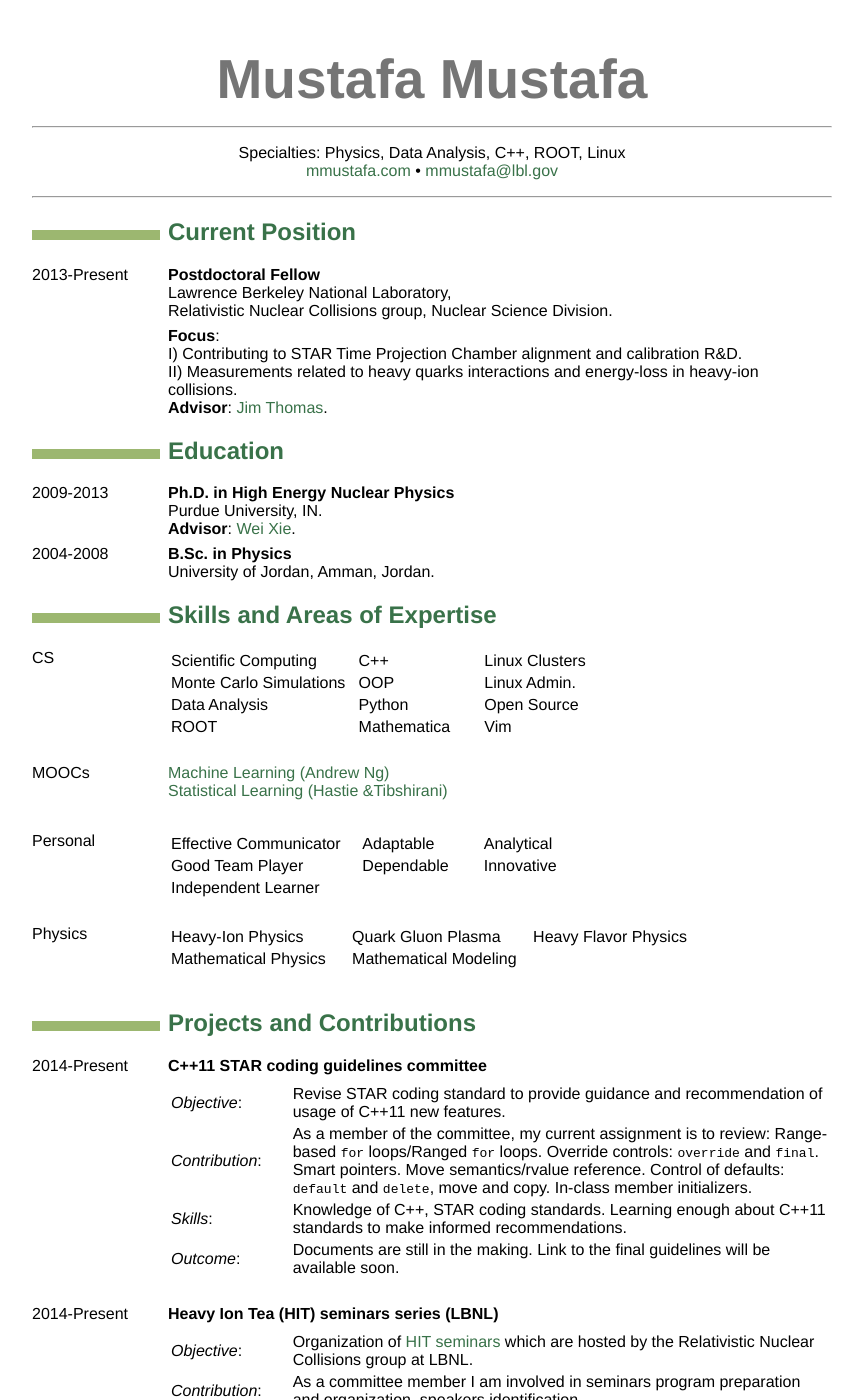
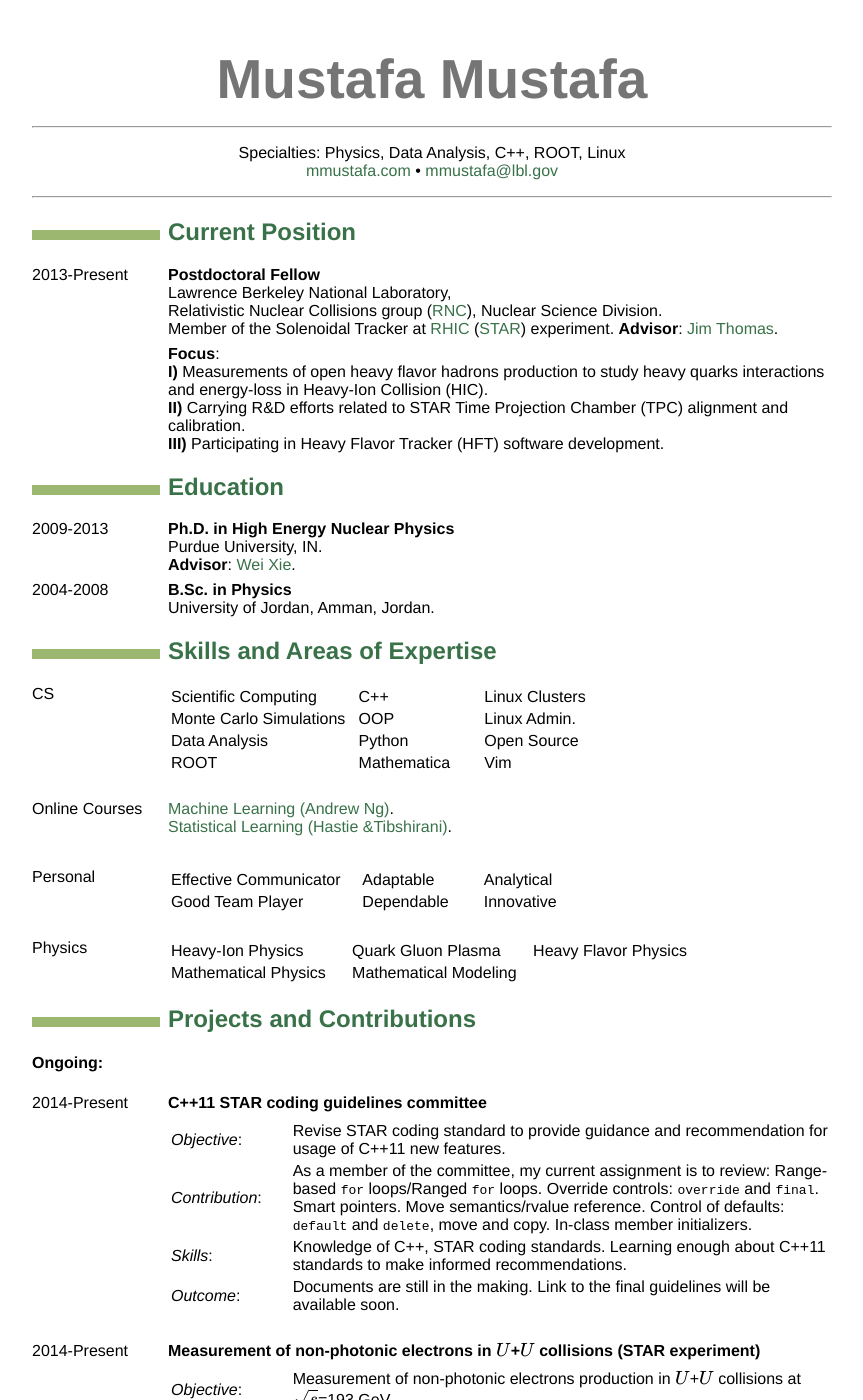
Before and after one commit to MustafaMustafa/MustafaMustafa.github.io, a Jekyll site: the page resume/cv.html, which Jekyll copies as it is, in a window 1280 px wide and 1400 px high. Shown: the whole window, without its empty margins (208-1071 px from the left). Built offline with Jekyll 4.4.1, drawn with Linux system fonts in a browser that asks for light colours; formulas are drawn with MathJax 3; some of the changed text lies outside the part shown.

Commit message:
publish latest version

```diff
--- a/resume/cv.html
+++ b/resume/cv.html
@@ -24,8 +24,8 @@ document.write('<a h'+'ref'+'="ma'+'ilto'+':'+e+'">'+e+'<\/'+'a'+'>');
 <h2 id="current-position">Current Position</h2>
 <dl>
 <dt>2013-Present</dt>
-<dd><p><strong>Postdoctoral Fellow</strong><br />Lawrence Berkeley National Laboratory,<br />Relativistic Nuclear Collisions group, Nuclear Science Division.</p>
-<p><strong>Focus</strong>:<br />I) Contributing to STAR Time Projection Chamber alignment and calibration R&amp;D.<br /> II) Measurements related to heavy quarks interactions and energy-loss in heavy-ion collisions.<br /><strong>Advisor</strong>: <a href="http://rnc.lbl.gov/~jhthomas/">Jim Thomas</a>.</p>
+<dd><p><strong>Postdoctoral Fellow</strong><br />Lawrence Berkeley National Laboratory,<br />Relativistic Nuclear Collisions group (<a href="https://sites.google.com/a/lbl.gov/relativistic-nuclear-collisions/home">RNC</a>), Nuclear Science Division.<br />Member of the Solenoidal Tracker at <a href="http://www.bnl.gov/rhic/">RHIC</a> (<a href="https://www.star.bnl.gov/">STAR</a>) experiment. <strong>Advisor</strong>: <a href="http://rnc.lbl.gov/~jhthomas/">Jim Thomas</a>.</p>
+<strong>Focus</strong>:<br /> <strong>I)</strong> Measurements of open heavy flavor hadrons production to study heavy quarks interactions and energy-loss in Heavy-Ion Collision (HIC).<br /><strong>II)</strong> Carrying R&amp;D efforts related to STAR Time Projection Chamber (TPC) alignment and calibration.<br /><strong>III)</strong> Participating in Heavy Flavor Tracker (HFT) software development.<br />
 </dd>
 </dl>
 <h2 id="education">Education</h2>
@@ -74,8 +74,8 @@ document.write('<a h'+'ref'+'="ma'+'ilto'+':'+e+'">'+e+'<\/'+'a'+'>');
 </table>
 <p><br></p>
 </dd>
-<dt>MOOCs</dt>
-<dd><p><a href="https://class.coursera.org/ml-005/lecture">Machine Learning (Andrew Ng)</a><br /><a href="https://class.stanford.edu/courses/HumanitiesScience/StatLearning/Winter2014/ba1951b8f66c4cdca2fcaabcdc91b792/">Statistical Learning (Hastie &amp;Tibshirani)</a></p>
+<dt>Online Courses</dt>
+<dd><p><a href="https://www.coursera.org/maestro/api/certificate/get_certificate?course_id=972224">Machine Learning (Andrew Ng)</a>.<br /><a href="https://prod-cert-bucket.s3.amazonaws.com/downloads/1aaad6af92004f0696f65313ad8c9d6a/Certificate.pdf">Statistical Learning (Hastie &amp;Tibshirani)</a>.</p>
 <p><br></p>
 </dd>
 <dt>Personal</dt>
@@ -90,11 +90,6 @@ document.write('<a h'+'ref'+'="ma'+'ilto'+':'+e+'">'+e+'<\/'+'a'+'>');
 <td align="left">Good Team Player</td>
 <td align="left">    Dependable</td>
 <td align="left">       Innovative</td>
-</tr>
-<tr class="odd">
-<td align="left">Independent Learner</td>
-<td align="left">    </td>
-<td align="left">       </td>
 </tr>
 </tbody>
 </table>
@@ -121,10 +116,10 @@ document.write('<a h'+'ref'+'="ma'+'ilto'+':'+e+'">'+e+'<\/'+'a'+'>');
 </tr>
 </tbody>
 </table>
-<p><br></p>
 </dd>
 </dl>
 <h2 id="projects-and-contributions">Projects and Contributions</h2>
+<h4 id="ongoing">Ongoing:</h4>
 <dl>
 <dt>2014-Present</dt>
 <dd><p><strong>C++11 STAR coding guidelines committee</strong></p>
@@ -134,7 +129,7 @@ document.write('<a h'+'ref'+'="ma'+'ilto'+':'+e+'">'+e+'<\/'+'a'+'>');
 <tbody>
 <tr class="odd">
 <td align="left"><em>Objective</em>:</td>
-<td align="left">Revise STAR coding standard to provide guidance and recommendation of usage of C++11 new features.</td>
+<td align="left">Revise STAR coding standard to provide guidance and recommendation for usage of C++11 new features.</td>
 </tr>
 <tr class="even">
 <td align="left"><em>Contribution</em>:</td>
@@ -147,32 +142,6 @@ document.write('<a h'+'ref'+'="ma'+'ilto'+':'+e+'">'+e+'<\/'+'a'+'>');
 <tr class="even">
 <td align="left"><em>Outcome</em>:</td>
 <td align="left">Documents are still in the making. Link to the final guidelines will be available soon.</td>
-</tr>
-</tbody>
-</table>
-<p><br></p>
-</dd>
-<dt>2014-Present</dt>
-<dd><p><strong>Heavy Ion Tea (HIT) seminars series (LBNL)</strong></p>
-<table>
-<col width="18%" />
-<col width="81%" />
-<tbody>
-<tr class="odd">
-<td align="left"><em>Objective</em>:</td>
-<td align="left">Organization of <a href="https://sites.google.com/a/lbl.gov/relativistic-nuclear-collisions/home/rnc-current-events/hit-seminar">HIT seminars</a> which are hosted by the Relativistic Nuclear Collisions group at LBNL.</td>
-</tr>
-<tr class="even">
-<td align="left"><em>Contribution</em>:</td>
-<td align="left">As a committee member I am involved in seminars program preparation and organization, speakers identification.</td>
-</tr>
-<tr class="odd">
-<td align="left"><em>Skills</em>:</td>
-<td align="left">Staying current in High Energy Particle and Nuclear Physics. Effective communication with committee members and speakers candidates.</td>
-</tr>
-<tr class="even">
-<td align="left"><em>Outcome</em>:</td>
-<td align="left">Fall 2014 seminars series. Spring 2015 series is in preparation.</td>
 </tr>
 </tbody>
 </table>
@@ -238,7 +207,7 @@ document.write('<a h'+'ref'+'="ma'+'ilto'+':'+e+'">'+e+'<\/'+'a'+'>');
 <tbody>
 <tr class="odd">
 <td align="left"><em>Objective</em>:</td>
-<td align="left">Participate in STAR TPC alignment and calibration R&amp;D (50% of my postdoc appointment at LBNL).</td>
+<td align="left">Carry R&amp;D on alignment and calibration of STAR TPC (50% of my postdoc appointment at LBNL).</td>
 </tr>
 <tr class="even">
 <td align="left"><em>Contributions</em>:</td>
@@ -250,7 +219,7 @@ document.write('<a h'+'ref'+'="ma'+'ilto'+':'+e+'">'+e+'<\/'+'a'+'>');
 </tr>
 </tbody>
 </table>
-<p><br></p>
+<p><br> <br> <br></p>
 </dd>
 <dt>2013-Present</dt>
 <dd><p><strong>Measurement of non-photonic electrons in <span class="math">\(p\)</span>+<span class="math">\(p\)</span> collisions (STAR experiment)</strong></p>
@@ -304,6 +273,35 @@ document.write('<a h'+'ref'+'="ma'+'ilto'+':'+e+'">'+e+'<\/'+'a'+'>');
 </table>
 <p><br></p>
 </dd>
+<dt>2014-Present</dt>
+<dd><p><strong>Heavy Ion Tea (HIT) seminars series (LBNL)</strong></p>
+<table>
+<col width="18%" />
+<col width="81%" />
+<tbody>
+<tr class="odd">
+<td align="left"><em>Objective</em>:</td>
+<td align="left">Organization of <a href="https://sites.google.com/a/lbl.gov/relativistic-nuclear-collisions/home/rnc-current-events/hit-seminar">HIT seminars</a> which are hosted by the (RNC) group at LBNL.</td>
+</tr>
+<tr class="even">
+<td align="left"><em>Contribution</em>:</td>
+<td align="left">As a committee member I am involved in seminars program preparation and organization, speakers identification.</td>
+</tr>
+<tr class="odd">
+<td align="left"><em>Skills</em>:</td>
+<td align="left">Staying current in High Energy Particle and Nuclear Physics. Effective communication with committee members and speakers candidates.</td>
+</tr>
+<tr class="even">
+<td align="left"><em>Outcome</em>:</td>
+<td align="left">Fall 2014 seminars series. Spring 2015 series is in preparation.</td>
+</tr>
+</tbody>
+</table>
+<p><br></p>
+</dd>
+</dl>
+<h4 id="selected-completed-projects">Selected completed projects:</h4>
+<dl>
 <dt>2014</dt>
 <dd><p><strong>MTD simulation software code review (STAR experiment)</strong></p>
 <table>
@@ -540,7 +538,7 @@ document.write('<a h'+'ref'+'="ma'+'ilto'+':'+e+'">'+e+'<\/'+'a'+'>');
 <dd><p><em>Supersymmetric factorization yields exact solutions to the molecular Stark effect problem for &quot;stretched&quot; state</em>.<br />M. Lemeshko, M. Mustafa, S.Kais, B. Friedrich. <a href="http://journals.aps.org/pra/abstract/10.1103/PhysRevA.83.043415">Phys. Rev. A. 83, 043415 (2011)</a>. <a href="http://arxiv.org/abs/1105.5262">arXiv:1105.5262</a>.</p>
 </dd>
 <dt>2009</dt>
-<dd><p><em>A Venn diagram for supersymmetric, exactly solvable, shape invariant, and Infeld-Hull factorizable potential</em>.<br />M. Mustafa, S. Kais. <a href="http://arxiv.org/abs/0911.4206">arXiv:0911.4206</a>.</p>
+<dd><p><em>A Venn diagram for supersymmetric, exactly solvable, shape invariant, and Infeld-Hull factorizable potential</em>. M. Mustafa, S. Kais. <a href="http://arxiv.org/abs/0911.4206">arXiv:0911.4206</a>.</p>
 </dd>
 <dt>2009</dt>
 <dd><p><em>Effective polar potential in the central force Schrödinger equation</em>.<br />M. S. Shikakhwa and M. Mustafa. <a href="http://iopscience.iop.org/0143-0807/31/1/014/">Eur. J. Phys. 31, 151 (2010)</a>. <a href="http://arxiv.org/abs/1001.3693">arXiv:1001.3693</a>.</p>
@@ -584,7 +582,7 @@ document.write('<a h'+'ref'+'="ma'+'ilto'+':'+e+'">'+e+'<\/'+'a'+'>');
 h='&#108;&#98;&#108;&#46;&#x67;&#x6f;&#118;';a='&#64;';n='&#x6d;&#x6d;&#x75;&#x73;&#116;&#x61;&#102;&#x61;';e=n+a+h;
 document.write('<a h'+'ref'+'="ma'+'ilto'+':'+e+'">'+e+'<\/'+'a'+'>');
 // -->
-</script><noscript>&#x6d;&#x6d;&#x75;&#x73;&#116;&#x61;&#102;&#x61;&#32;&#x61;&#116;&#32;&#108;&#98;&#108;&#32;&#100;&#x6f;&#116;&#32;&#x67;&#x6f;&#118;</noscript><br /> • +1 765 409 7690 •<br /> One Cyclotron Road, Nuclear Science Division,<br /> Lawrence Berkeley National Laboratory, Berkeley, CA 94720</p>
+</script><noscript>&#x6d;&#x6d;&#x75;&#x73;&#116;&#x61;&#102;&#x61;&#32;&#x61;&#116;&#32;&#108;&#98;&#108;&#32;&#100;&#x6f;&#116;&#32;&#x67;&#x6f;&#118;</noscript><br /> • +1 765 409 7690 •<br /> Nuclear Science Division, Lawrence Berkeley National Laboratory,<br /> One Cyclotron Road, Berkeley, CA 94720</p>
 </blockquote>
 </body>
 </html>
```
Also changed, not shown: other parts of resume/cv.html (+1 -1 lines), 1 other file.
